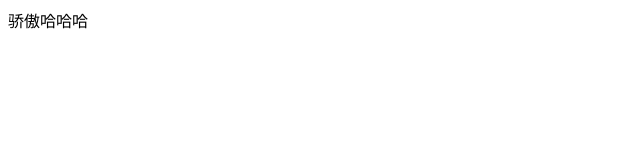
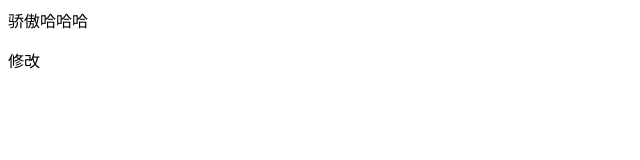
Before and after one commit to width098/test, a plain HTML site: page index.html in a window 1280 px wide. Shown: the full height of the page, 0-640 px from the left. Drawn offline with Linux system fonts and the light colour scheme.

Commit message:
有修改了html

```diff
--- a/index.html
+++ b/index.html
@@ -7,5 +7,6 @@
 </head>
 <body>
     骄傲哈哈哈
+    <p>修改</p>
 </body>
 </html>
```
